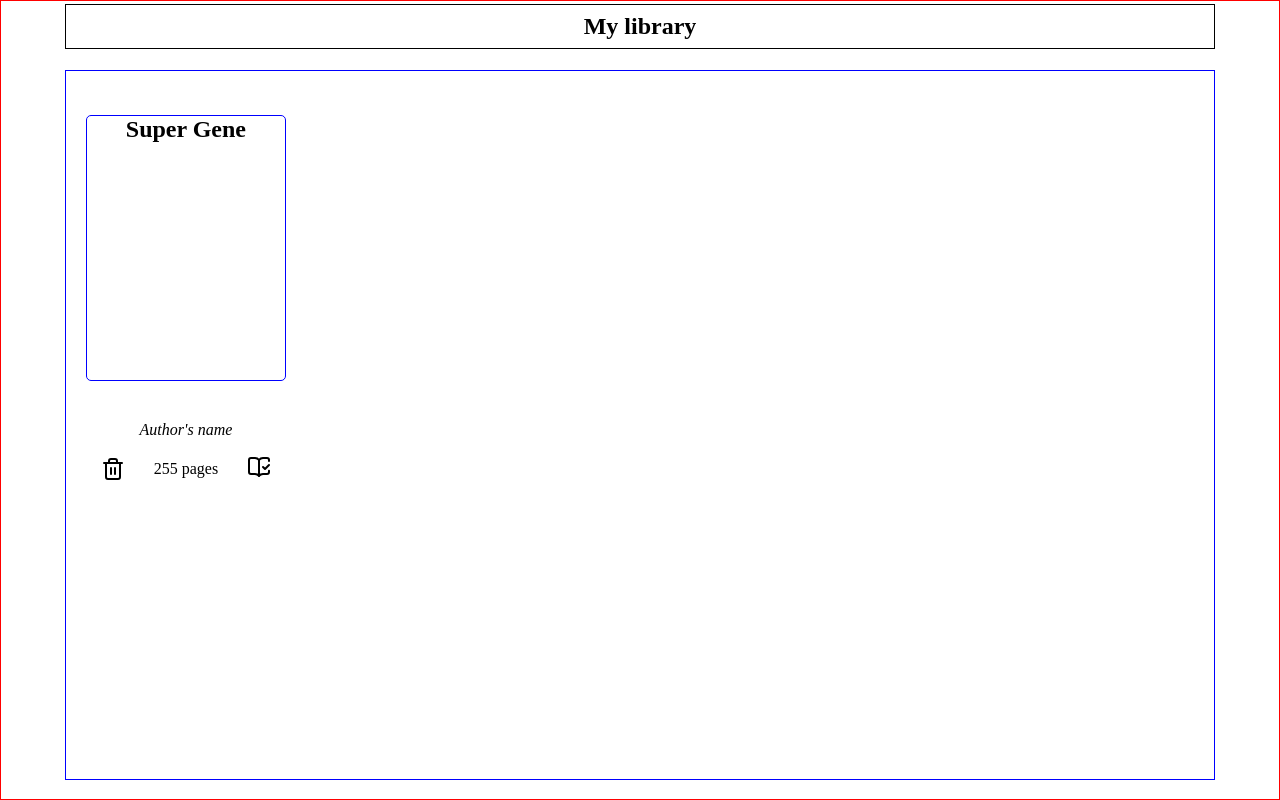
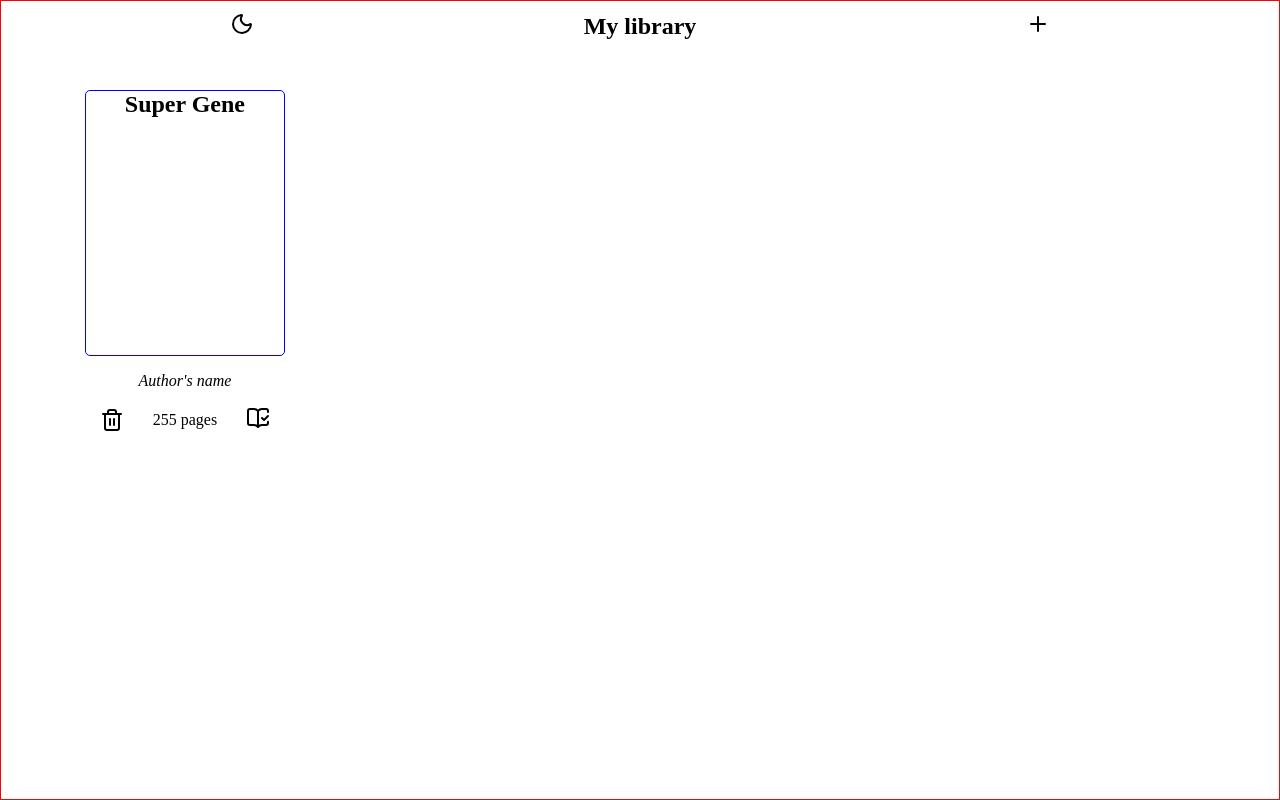
Before and after one commit to abdullah-oyediran/library, a plain HTML site: page index.html in a window 1280 px wide. Drawn offline with Linux system fonts and the light colour scheme.

Commit message:
Added the images with basic styling to the header/nav-bar

```diff
--- a/css/styles.css
+++ b/css/styles.css
@@ -16,15 +16,17 @@ body {
     align-items: center;
 }
 #header {
-    border: 1px solid black;
     width: 90%;
     height: 90%;
     display: flex;
     align-items: center;
     justify-content: space-around;
 }
+#header .nav-bar {
+
+}
+
 #book-library {
-    border: 1px solid blue;
     width: 90%;
     min-height: 95%;
     padding: 20px;
@@ -42,6 +44,7 @@ body {
     border-radius: 5px;
     text-align: center;
     font-size: 1.5em;
+    margin: 0px;
 }
 .book .author {
     font-style: italic;
--- a/index.html
+++ b/index.html
@@ -10,11 +10,15 @@
     <div id="app">
         <!--the header and navigation bars-->
         <div id="header">
-            <div class="nav-bar"></div>
+            <div class="nav-bar">
+                <img alt="Dark mode" src="assets/moon.svg">
+            </div>
             <h2 id="logo">
                 My library
             </h2>
-            <div class="nav-bar"></div>
+            <div class="nav-bar">
+                <img alt="Add new book" src="assets/plus.svg">
+            </div>
         </div>
 
         <!--the book library-->
```
Also changed, not shown: assets/plus.svg (added), assets/x.svg (added).
